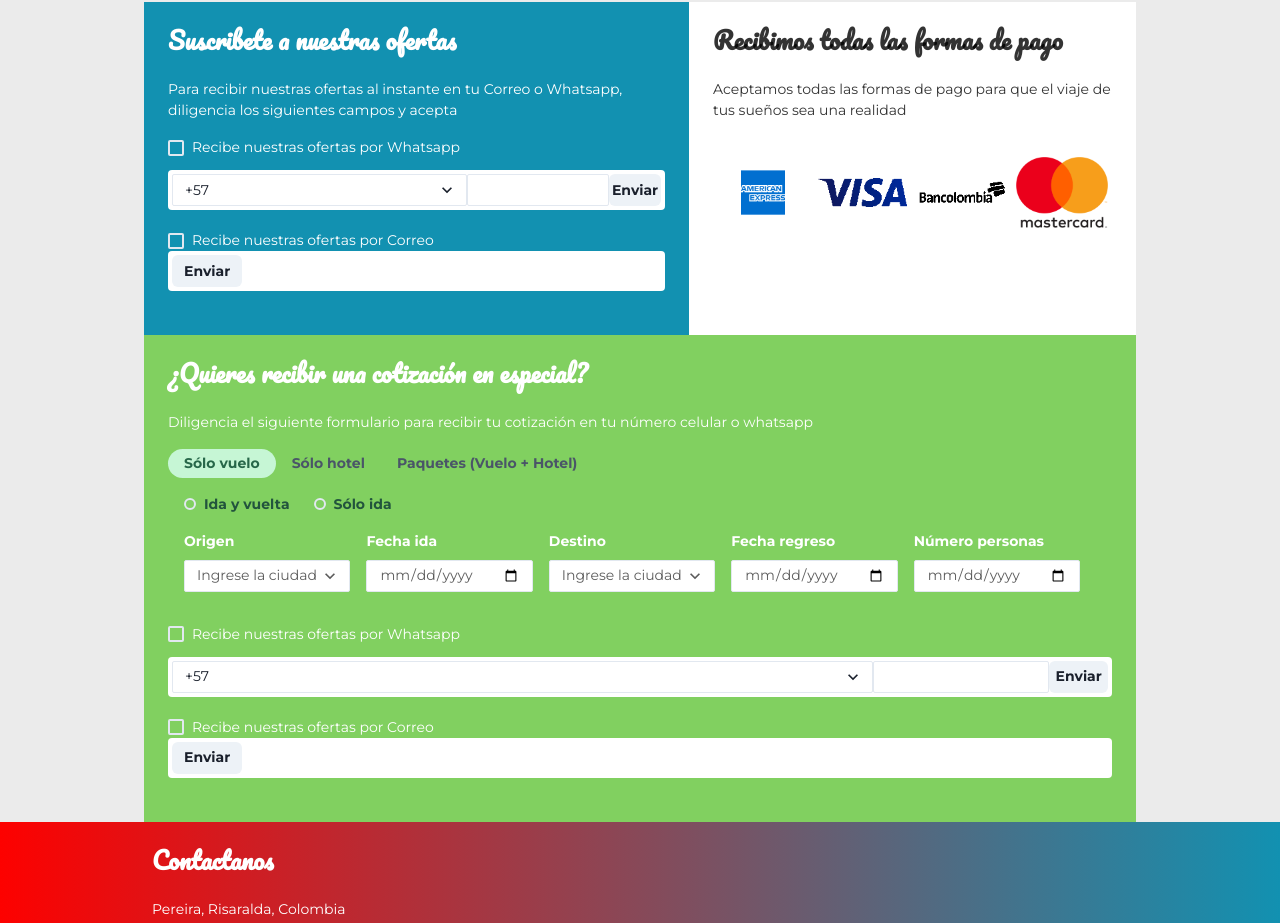
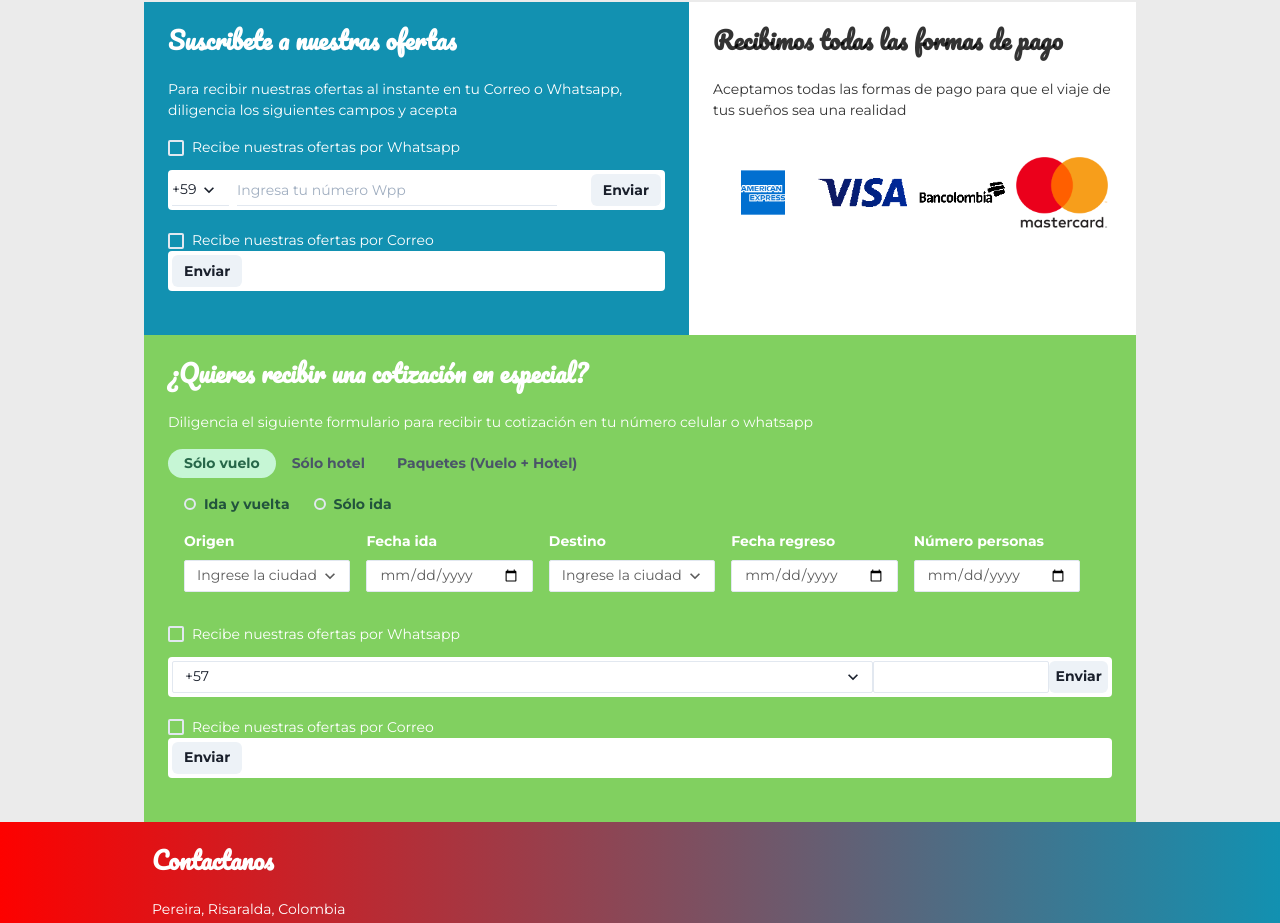
Before and after one commit to rafag0729/travelwings, a React (Create React App) app: page / in a window 1280 px wide. Shown: the part 957-1880 px from the top of the page. Built offline with nearby package versions, Linux system fonts and the light colour scheme.

Commit message:
Refactoring code arquitecture

```diff
--- a/src/sections/Subscribe.tsx
+++ b/src/components/Subscribe.tsx
@@ -1,4 +1,5 @@
-import { Box, Button, Checkbox, Editable, EditableInput, EditablePreview, Flex, Heading, HStack, NumberInput, NumberInputField, Select, Text } from "@chakra-ui/react"
+import { Box, Button, Checkbox, Editable, EditableInput, EditablePreview, Flex, Heading, HStack, Text } from "@chakra-ui/react"
+import { SubscribeWpp } from "./SubscribeWpp"
 
 
 
@@ -20,46 +21,7 @@ export const Subscribe = () => {
           >Para recibir nuestras ofertas al instante en tu Correo o Whatsapp, diligencia los siguientes campos y acepta</Text>
 
         {/* Subscribe whatsapp */}
-        <HStack
-          mb="3">
-          <Checkbox
-            fontSize="sm"
-            colorScheme="white"
-            size="md"/>
-            <Text
-              fontSize="sm"
-              color="white"
-              >Recibe nuestras ofertas por Whatsapp</Text>
-        </HStack>
-
-        <Flex
-          flexDirection="row"
-          mb="5"
-          bgColor="white"
-          borderRadius="base"
-          p="1"
-          >
-          <Select
-            size="sm"
-            bg="white"
-            placeholder="+57">
-            <option value="option1">option1</option>
-            <option value="option2">option2</option>
-            <option value="option3">option3</option>
-          </Select>
-
-          <NumberInput
-            size="sm"
-            >
-            <NumberInputField
-              bgColor="white"
-              />
-          </NumberInput>
-
-          <Button
-            size="sm"
-            >Enviar</Button>
-        </Flex>
+        <SubscribeWpp />
 
 
         <HStack>
--- /dev/null
+++ b/src/components/SubscribeWpp.tsx
@@ -0,0 +1,56 @@
+import { Button, Checkbox, Flex, HStack, Input, Select, Text } from "@chakra-ui/react"
+
+export const SubscribeWpp = () => {
+
+
+
+
+  return (
+    <>
+        <HStack
+            mb="3">
+            <Checkbox
+            fontSize="sm"
+            colorScheme="white"
+            size="md"/>
+            <Text
+                fontSize="sm"
+                color="white"
+                >Recibe nuestras ofertas por Whatsapp</Text>
+        </HStack>
+
+        <Flex
+            flexDirection="row"
+            mb="5"
+            bgColor="white"
+            borderRadius="base"
+            p="1"
+            justifyContent="space-between"
+            >
+            <HStack>
+                <Select
+                variant="flushed"
+                maxW="max-content"
+                size="sm"
+                bg="white"
+                placeholder="+59">
+                <option value="+57">+57</option>
+                <option value="+58">+58</option>
+                <option value="+59">+59</option>
+                </Select>
+
+                <Input
+                size="sm"
+                variant="flushed"
+                placeholder="Ingresa tu número Wpp"
+                minW="xs"
+                />
+            </HStack>
+
+            <Button
+                size="sm"
+                >Enviar</Button>
+        </Flex>
+    </>
+  )
+}
--- a/src/router/AppRouter.tsx
+++ b/src/router/AppRouter.tsx
@@ -1,7 +1,7 @@
 import { Container } from "@chakra-ui/react"
 import { HomeScreen } from "../screens/HomeScreen";
-import { Footer } from "../sections/Footer";
-import { Header } from "../sections/Header";
+import { Footer } from "../components/Footer";
+import { Header } from "../components/Header";
 
 
 
```
Also changed, not shown: src/screens/HomeScreen.tsx (+5 -5 lines), src/components/Footer.tsx (renamed from src/sections/Footer.tsx), src/components/Header.tsx (renamed from src/sections/Header.tsx), src/components/Offers.tsx (renamed from src/sections/Offers.tsx), src/components/Payment.tsx (renamed from src/sections/Payment.tsx), src/components/Quoter.tsx (renamed from src/sections/Quoter.tsx), src/components/Slider.tsx (renamed from src/sections/Slider.tsx).
